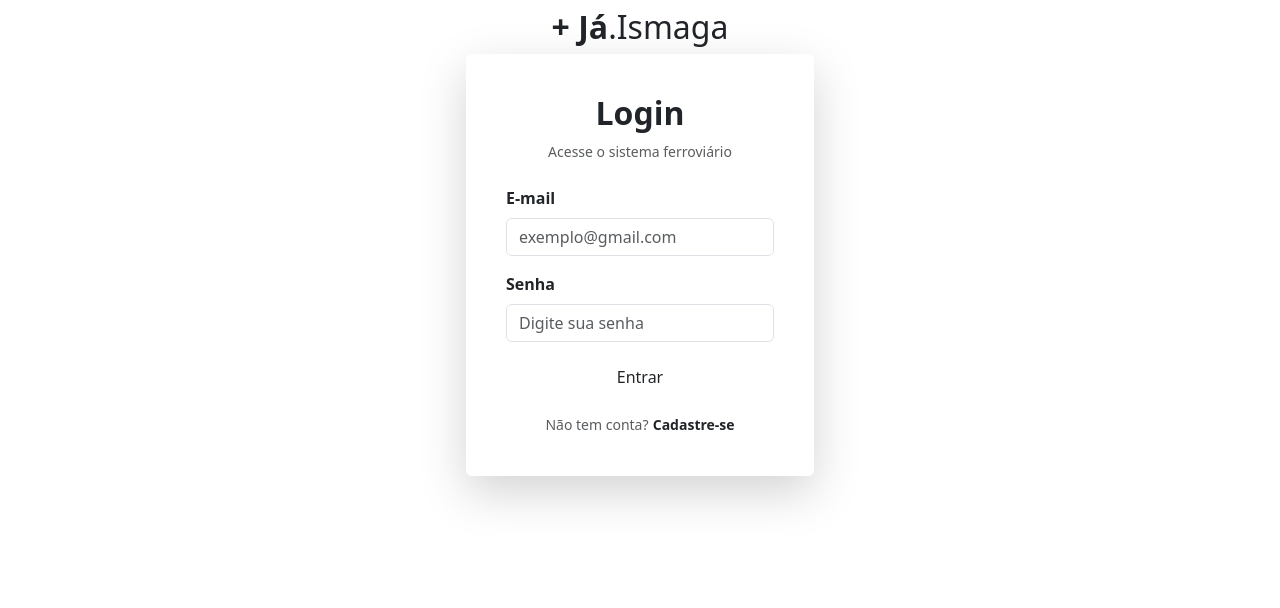
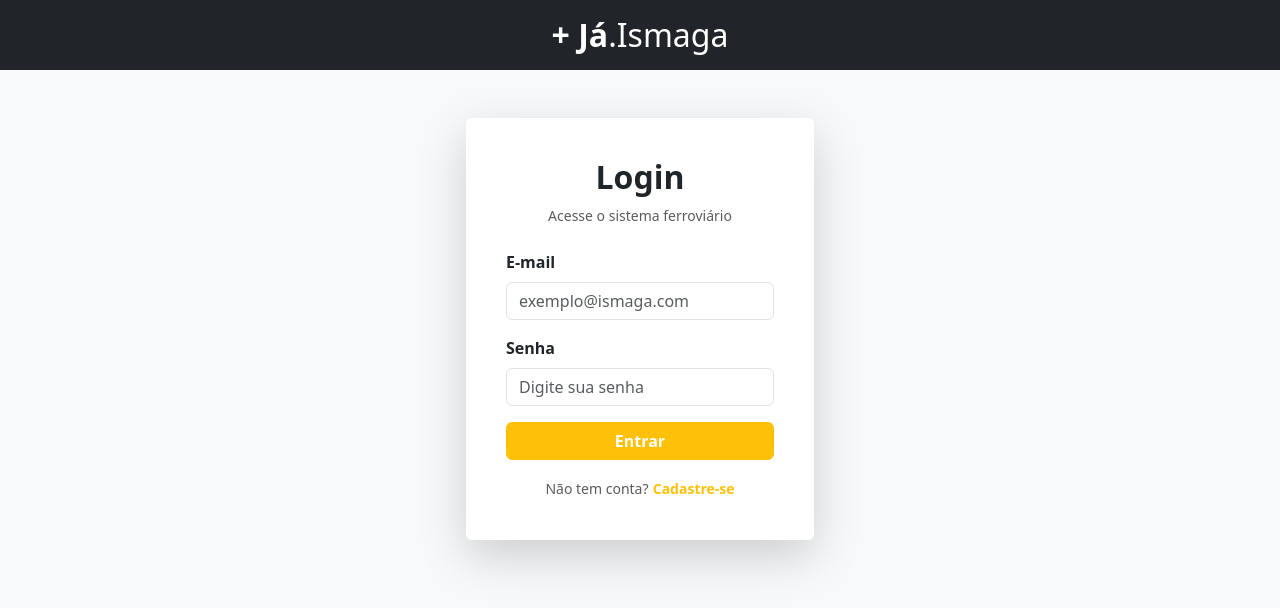
Before and after one commit to jaime168-arch/SA_1, a PHP site: page /login.php in a window 1280 px wide. Shown: the top 608 px of the page. Run offline with PHP 8.4, Linux system fonts and the light colour scheme.

Commit message:
add- organização da área de login

```diff
--- a/public/login.php
+++ b/public/login.php
@@ -1,20 +1,27 @@
-<html lang="en">
+<?php
+$tituloPagina = "Já Ismaga - Login";
+?>
+<!DOCTYPE html>
+<html lang="pt-br">
 <head>
     <meta charset="UTF-8">
     <meta name="viewport" content="width=device-width, initial-scale=1.0">
-    <title>Já Ismaga - Login</title>
+    <title><?php echo $tituloPagina; ?></title>
+    <!-- Bootstrap CSS -->
     <link href="https://cdn.jsdelivr.net/npm/bootstrap@5.3.0/dist/css/bootstrap.min.css" rel="stylesheet">
+    <!-- Caminho relativo para a pasta de estilos -->
     <link rel="stylesheet" href="../styles/style.css">
 </head>
-<body>
+<body class="bg-light">
     <div class="main-container">
-        <nav class="navbar navbar-dark navbar-ismaga">
+        <!-- Topo da Aplicação -->
+        <nav class="navbar navbar-dark navbar-ismaga bg-dark py-3">
             <div class="container justify-content-center">
-                <h2 class="m-0"><strong>+ Já</strong>.Ismaga</h2>
+                <h2 class="m-0 text-white"><strong>+ Já</strong>.Ismaga</h2>
             </div>
         </nav>
 
-        <div class="login-wrapper">
+        <div class="login-wrapper mt-5">
             <div class="container">
                 <div class="row justify-content-center w-100 m-0">
                     <div class="col-12 col-sm-8 col-md-6 col-lg-4">
@@ -26,25 +33,26 @@
                                     <p class="text-muted small">Acesse o sistema ferroviário</p>
                                 </div>
 
-                                <form id="loginForm">
-                                    <div class="mb-3">
+                                <!-- Formulário estruturado com acao POST -->
+                                <form id="loginForm" action="login-valida.php" method="POST">
+                                    <div class="mb-3 text-start">
                                         <label for="email" class="form-label fw-semibold">E-mail</label>
-                                        <input type="email" class="form-control" id="email" placeholder="exemplo@gmail.com" required>
+                                        <input type="email" class="form-control" id="email" name="email" placeholder="exemplo@ismaga.com" required>
                                     </div>
 
-                                    <div class="mb-3">
+                                    <div class="mb-3 text-start">
                                         <label for="password" class="form-label fw-semibold">Senha</label>
-                                        <input type="password" class="form-control" id="password" placeholder="Digite sua senha" required>
+                                        <input type="password" class="form-control" id="password" name="senha" placeholder="Digite sua senha" required>
                                     </div>
 
                                     <div class="d-grid gap-2 mb-3">
-                                      <button type="submit" class="btn btn-ismaga">Entrar</button>
+                                        <button type="submit" class="btn btn-warning text-white fw-bold">Entrar</button>
                                     </div>
                                 </form>
 
                                 <div class="text-center mt-3">
                                     <small class="text-muted">Não tem conta?</small>
-                                    <a href="cadastro.php" class="small fw-bold text-decoration-none" style="color: var(--laranja-ismaga);">Cadastre-se</a>
+                                    <a href="usuario-form.php" class="small fw-bold text-decoration-none text-warning">Cadastre-se</a>
                                 </div>
                             </div>
                         </div>
@@ -55,6 +63,7 @@
         </div>
     </div>
 
+    <!-- Bootstrap JS -->
     <script src="https://cdn.jsdelivr.net/npm/bootstrap@5.3.0/dist/js/bootstrap.bundle.min.js"></script>
 </body>
 </html>
```
